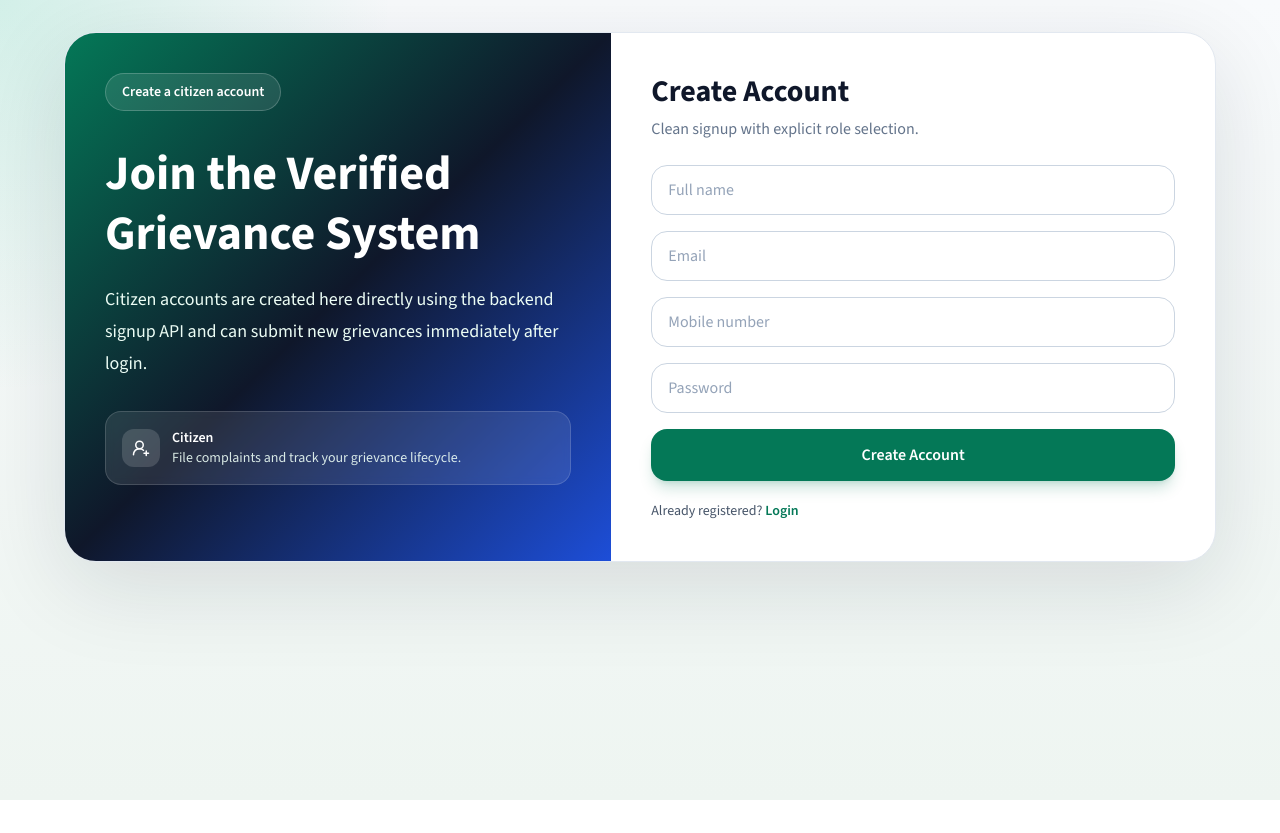
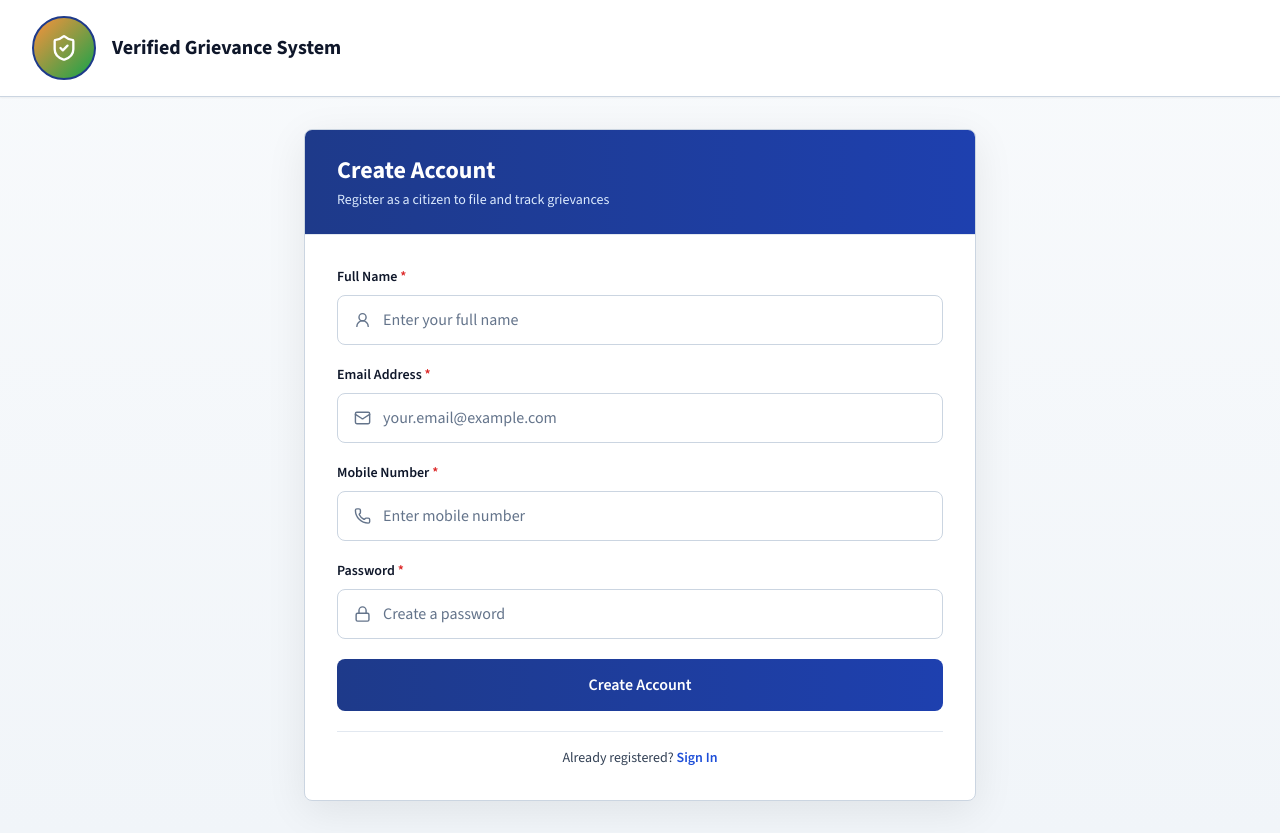
Before and after one commit to MihirPatel2105/TARK_SHAASTRA, a React (Vite) app in the folder frontend/: page /signup in a window 1280 px wide. Before the commit the page ends 800 px from the top, so only its background shows below. Built offline with nearby package versions, Linux system fonts and the light colour scheme; no server answers.

Commit message:
change UI of Sign UP page

```diff
--- a/frontend/src/pages/SignupPage.jsx
+++ b/frontend/src/pages/SignupPage.jsx
@@ -1,4 +1,4 @@
-import { UserPlus2 } from "lucide-react";
+import { Lock, Mail, Phone, ShieldCheck, UserRound } from "lucide-react";
 import { useContext, useState } from "react";
 import { Link, useNavigate } from "react-router-dom";
 import { AppContext } from "../App";
@@ -49,95 +49,143 @@ function SignupPage() {
     }
   };
 
-  const roleCards = [
-    { role: "Citizen", title: "Citizen", description: "File complaints and track your grievance lifecycle.", icon: UserPlus2 }
-  ];
-
   return (
-    <div className="min-h-screen bg-[radial-gradient(circle_at_top_left,_rgba(16,185,129,0.16),_transparent_26%),linear-gradient(180deg,#f8fafc_0%,#eef5f1_100%)] px-4 py-8 sm:px-8">
-      <div className="mx-auto grid w-full max-w-6xl overflow-hidden rounded-[2rem] border border-slate-200 bg-white shadow-[0_24px_90px_rgba(15,23,42,0.12)] lg:grid-cols-[0.95fr_1.05fr]">
-        <div className="bg-gradient-to-br from-emerald-700 via-slate-900 to-blue-700 p-8 text-white sm:p-10">
-          <p className="inline-flex rounded-full border border-white/20 bg-white/10 px-4 py-2 text-sm font-semibold">Create a citizen account</p>
-          <h1 className="mt-8 text-5xl font-bold leading-tight">Join the Verified Grievance System</h1>
-          <p className="mt-5 max-w-xl text-lg leading-8 text-emerald-50">
-            Citizen accounts are created here directly using the backend signup API and can submit new grievances immediately after login.
-          </p>
-
-          <div className="mt-8 grid gap-4">
-            {roleCards.map((item) => {
-              const Icon = item.icon;
-              return (
-                <div key={item.role} className="rounded-2xl border border-white/15 bg-white/10 p-4 backdrop-blur-sm">
-                  <div className="flex items-center gap-3">
-                    <div className="rounded-xl bg-white/15 p-2.5">
-                      <Icon size={18} />
+    <div className="min-h-screen bg-gradient-to-b from-slate-50 to-slate-100">
+      {/* Government Header */}
+      <div className="border-b border-slate-300 bg-white shadow-sm">
+        <div className="mx-auto max-w-7xl px-4 py-4 sm:px-6 lg:px-8">
+          <div className="flex items-center justify-between gap-4">
+            <div className="flex items-center gap-4">
+              <div className="flex h-16 w-16 items-center justify-center rounded-full border-2 border-blue-900 bg-gradient-to-br from-orange-400 to-green-600">
+                <ShieldCheck size={28} className="text-white" />
               </div>
               <div>
-                      <p className="text-sm font-semibold">{item.title}</p>
-                      <p className="text-sm text-emerald-50/90">{item.description}</p>
+                <h1 className="text-xl font-bold text-slate-900">Verified Grievance System</h1>
               </div>
             </div>
           </div>
-              );
-            })}
         </div>
       </div>
 
-        <div className="p-8 sm:p-10">
-          <div className="mb-6">
-            <h2 className="text-3xl font-bold text-slate-900">Create Account</h2>
-            <p className="mt-2 text-slate-500">Clean signup with explicit role selection.</p>
+      {/* Main Content */}
+      <div className="flex min-h-[calc(100vh-100px)] items-center justify-center px-4 py-8 sm:px-6 lg:px-8">
+        <div className="w-full max-w-2xl">
+          {/* Signup Card */}
+          <div className="overflow-hidden rounded-lg border border-slate-300 bg-white shadow-[0_10px_40px_rgba(0,0,0,0.08)]">
+            {/* Card Header */}
+            <div className="border-b border-slate-200 bg-gradient-to-r from-blue-900 to-blue-800 px-6 py-6 sm:px-8">
+              <h2 className="text-2xl font-bold text-white">Create Account</h2>
+              <p className="mt-1 text-sm text-blue-100">Register as a citizen to file and track grievances</p>
             </div>
 
-          <form onSubmit={onSubmit} className="space-y-4">
+            {/* Card Body */}
+            <div className="p-6 sm:p-8">
+              <form onSubmit={onSubmit} className="space-y-5">
+                {/* Name Field */}
+                <div>
+                  <label className="mb-2 block text-sm font-semibold text-slate-900">
+                    Full Name <span className="text-red-600">*</span>
+                  </label>
+                  <div className="flex items-center gap-3 rounded-lg border border-slate-300 bg-white px-4 py-3 transition focus-within:border-blue-500 focus-within:ring-2 focus-within:ring-blue-200">
+                    <UserRound size={18} className="text-slate-500" />
                     <input
                       name="name"
                       type="text"
-              placeholder="Full name"
                       value={form.name}
                       onChange={onChange}
-              className="w-full rounded-2xl border border-slate-300 px-4 py-3 text-slate-900 placeholder:text-slate-400"
+                      placeholder="Enter your full name"
+                      className="w-full bg-transparent text-slate-900 outline-none placeholder:text-slate-500"
+                      required
                     />
+                  </div>
+                </div>
+
+                {/* Email Field */}
+                <div>
+                  <label className="mb-2 block text-sm font-semibold text-slate-900">
+                    Email Address <span className="text-red-600">*</span>
+                  </label>
+                  <div className="flex items-center gap-3 rounded-lg border border-slate-300 bg-white px-4 py-3 transition focus-within:border-blue-500 focus-within:ring-2 focus-within:ring-blue-200">
+                    <Mail size={18} className="text-slate-500" />
                     <input
                       name="email"
                       type="email"
-              placeholder="Email"
                       value={form.email}
                       onChange={onChange}
-              className="w-full rounded-2xl border border-slate-300 px-4 py-3 text-slate-900 placeholder:text-slate-400"
+                      placeholder="your.email@example.com"
+                      className="w-full bg-transparent text-slate-900 outline-none placeholder:text-slate-500"
+                      required
                     />
+                  </div>
+                </div>
+
+                {/* Phone Field */}
+                <div>
+                  <label className="mb-2 block text-sm font-semibold text-slate-900">
+                    Mobile Number <span className="text-red-600">*</span>
+                  </label>
+                  <div className="flex items-center gap-3 rounded-lg border border-slate-300 bg-white px-4 py-3 transition focus-within:border-blue-500 focus-within:ring-2 focus-within:ring-blue-200">
+                    <Phone size={18} className="text-slate-500" />
                     <input
                       name="phone"
                       type="tel"
                       inputMode="numeric"
-              placeholder="Mobile number"
                       value={form.phone}
                       onChange={onChange}
-              className="w-full rounded-2xl border border-slate-300 px-4 py-3 text-slate-900 placeholder:text-slate-400"
+                      placeholder="Enter mobile number"
+                      className="w-full bg-transparent text-slate-900 outline-none placeholder:text-slate-500"
+                      required
                     />
+                  </div>
+                </div>
+
+                {/* Password Field */}
+                <div>
+                  <label className="mb-2 block text-sm font-semibold text-slate-900">
+                    Password <span className="text-red-600">*</span>
+                  </label>
+                  <div className="flex items-center gap-3 rounded-lg border border-slate-300 bg-white px-4 py-3 transition focus-within:border-blue-500 focus-within:ring-2 focus-within:ring-blue-200">
+                    <Lock size={18} className="text-slate-500" />
                     <input
                       name="password"
                       type="password"
-              placeholder="Password"
                       value={form.password}
                       onChange={onChange}
-              className="w-full rounded-2xl border border-slate-300 px-4 py-3 text-slate-900 placeholder:text-slate-400"
+                      placeholder="Create a password"
+                      className="w-full bg-transparent text-slate-900 outline-none placeholder:text-slate-500"
+                      required
                     />
+                  </div>
+                </div>
 
-            {error ? <div className="rounded-2xl border border-rose-200 bg-rose-50 px-4 py-3 text-sm text-rose-700">{error}</div> : null}
+                {/* Error Message */}
+                {error ? (
+                  <div className="rounded-lg border border-red-300 bg-red-50 px-4 py-3 text-sm text-red-800">
+                    <strong>Error:</strong> {error}
+                  </div>
+                ) : null}
 
+                {/* Create Account Button */}
                 <button
                   type="submit"
                   disabled={isSubmitting}
-              className="w-full rounded-2xl bg-emerald-700 px-4 py-3.5 text-base font-semibold text-white shadow-lg shadow-emerald-700/20 transition hover:bg-emerald-800"
+                  className="w-full rounded-lg bg-gradient-to-r from-blue-900 to-blue-800 px-4 py-3.5 text-base font-semibold text-white transition hover:from-blue-950 hover:to-blue-900 disabled:cursor-not-allowed disabled:opacity-60"
                 >
                   {isSubmitting ? "Creating Account..." : "Create Account"}
                 </button>
+
+                {/* Login Link */}
+                <div className="border-t border-slate-200 pt-4 text-center text-sm">
+                  <p className="text-slate-700">
+                    Already registered?{" "}
+                    <Link to="/login" className="font-semibold text-blue-700 transition hover:text-blue-900 hover:underline">
+                      Sign In
+                    </Link>
+                  </p>
+                </div>
               </form>
-
-          <p className="mt-5 text-sm text-slate-600">
-            Already registered? <Link to="/login" className="font-semibold text-emerald-700">Login</Link>
-          </p>
+            </div>
+          </div>
         </div>
       </div>
     </div>
```
Lines whose indentation alone changed are shown as unchanged.
